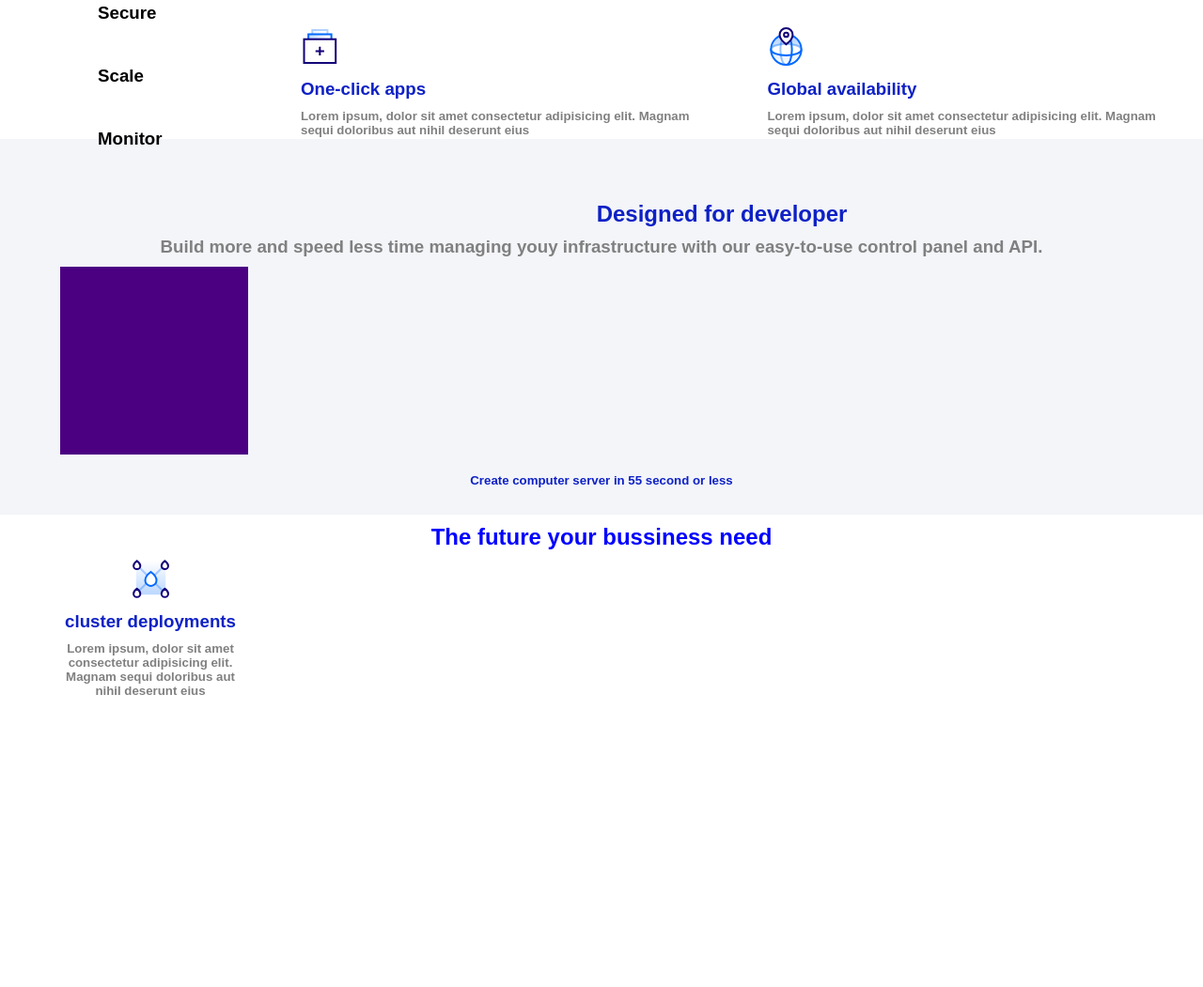
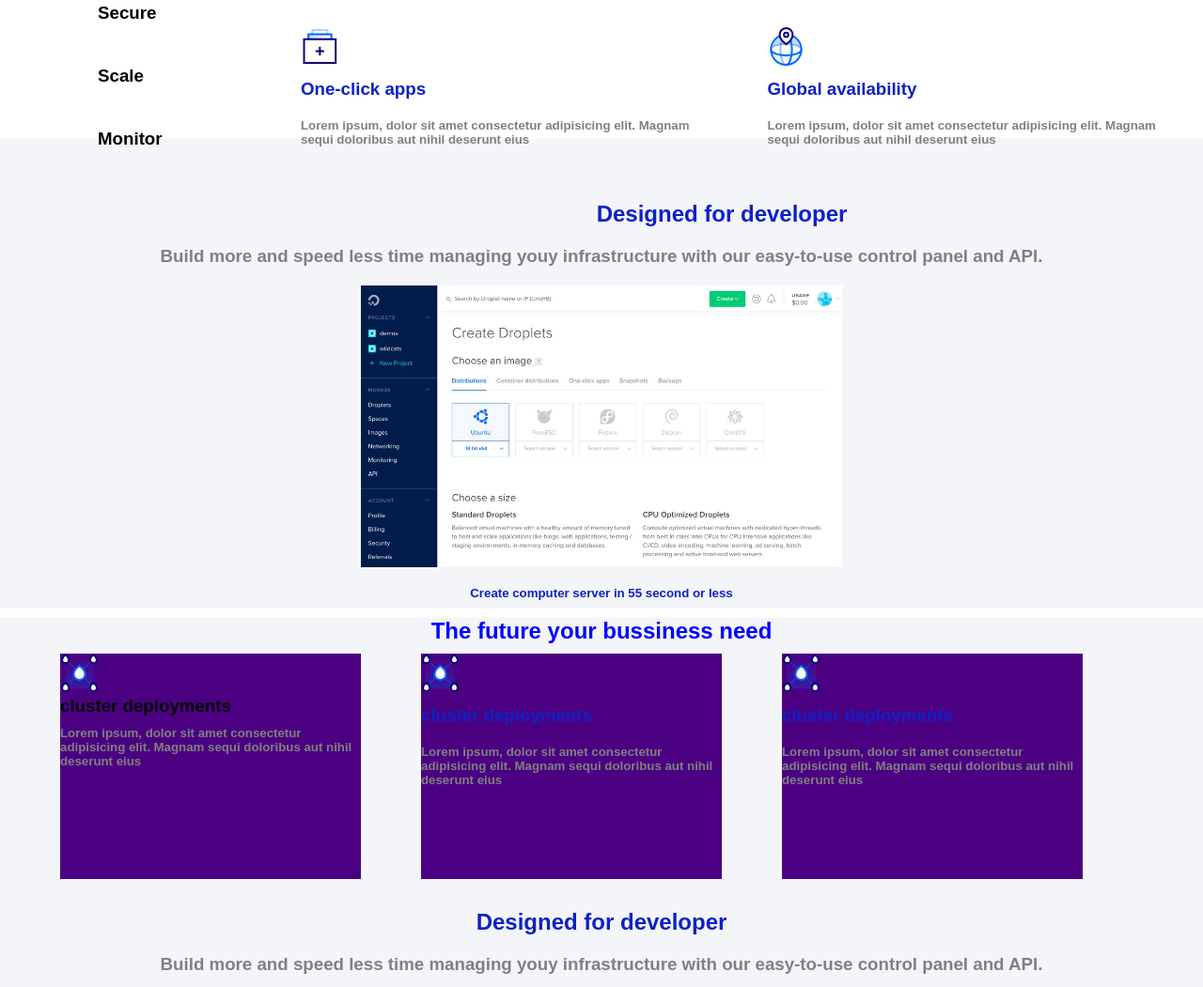
Before and after one commit to FrancoCaneti/html-css-digitalocean, a plain HTML site: page index.html in a window 1280 px wide. Shown: the part 1242-2293 px from the top of the page at 94% size. Drawn offline with Linux system fonts and the light colour scheme.

Commit message:
container v

```diff
--- a/css/main.css
+++ b/css/main.css
@@ -230,26 +230,65 @@ span{
 .color-b{
     color:rgb(14, 33, 197);
     padding-top: 10px;
+    padding-bottom:10px
 }
 
 .color-g{
     color:grey;
     padding-top: 10px;
+    padding-bottom:10px
 }
 
 /*********************************/
 
 .jumbotron{
-    height:400px;
+    height: 500px;
     background-color: rgb(243, 245, 249, 1);
     text-align:center;
 }
 
  .box-j{
     margin: 10px;
-    height: 200px;
-    width: 200px;
+    height: 300PX;
+    width: 40%;
+    margin-left: 30%;
+    text-align: left;
+    background-image: url(../img/slide.jpg);
+    background-size: 100%;
+ }
+
+ .list-j{
+    display: inline-block;
+    background-color: white;
+    padding: 5px;
+    text-decoration: none;
+    background-color: blue;
+    border: 1px solid #0080FF;
+    color: #0080FF;
+    border-radius: 50%;
+ }
+ .list-jb{
+    display: inline-block;
+    background-color: white;
+    padding: 5px;
+    text-decoration: none;
+    background-color: rgb(255, 255, 255);
+    border: 1px solid #0080FF;
+    color: #0080FF;
+    border-radius: 50%;
+ }
+/************/
+
+.container-v{
+    height: 300px;
+    background-color: rgb(243, 245, 249, 1);
+    text-align:center;
+}
+.box-d{
+    float: left;
+    height: 80%;
+    width: 25%;
     margin-left: 5%;
-    text-align: left;
     background-color: indigo;
- }
+    text-align:left
+}
--- a/index.html
+++ b/index.html
@@ -79,8 +79,8 @@
                 <h6>By signing up you agree to the Termo of Service.</h6>
         </div>
      </section>
+     <!--Partners logo-->
      <section class="partner ">
-         <!--icone-->
          <div>
              <h1 class="color-font">INNOVATIVE BUSSINESS TRUST DIGITALOCEAN</h1>
         </div>
@@ -104,7 +104,7 @@
         </div>
         <div><h4 class="special">View customer story</h4></div>
      </section>
-
+    <!--section 4-->
     <section class="container-w">
         <div>
             <h1 class="special">Deploy and scale seamlessy</h1>
@@ -153,6 +153,7 @@
                        <h5 class="color-g" >Lorem ipsum, dolor sit amet consectetur adipisicing elit. Magnam sequi doloribus aut nihil deserunt eius</h5>
             </div>
     </section>
+    <!--jumbotron-->
     <section class="jumbotron">
         <div>
             <h1 class="color-b">Designed for developer</h1>
@@ -184,10 +185,20 @@
 
     </section>
 </section>
-<section class="container-w">
+<section class="container-v">
     <h1 class="special">The future your bussiness need</h1>
 
-    <div class="box-c" >
+    <div class="box-d" >
+        <img src="./img/cluster-deploy.svg">
+          <h3 class="color-d" >cluster deployments</h3>
+             <h5 class="color-g">Lorem ipsum, dolor sit amet consectetur adipisicing elit. Magnam sequi doloribus aut nihil deserunt eius</h5>
+    </div>
+    <div class="box-d" >
+        <img src="./img/cluster-deploy.svg">
+          <h3 class="color-b" >cluster deployments</h3>
+             <h5 class="color-g">Lorem ipsum, dolor sit amet consectetur adipisicing elit. Magnam sequi doloribus aut nihil deserunt eius</h5>
+    </div>
+    <div class="box-d" >
         <img src="./img/cluster-deploy.svg">
           <h3 class="color-b" >cluster deployments</h3>
              <h5 class="color-g">Lorem ipsum, dolor sit amet consectetur adipisicing elit. Magnam sequi doloribus aut nihil deserunt eius</h5>
```
